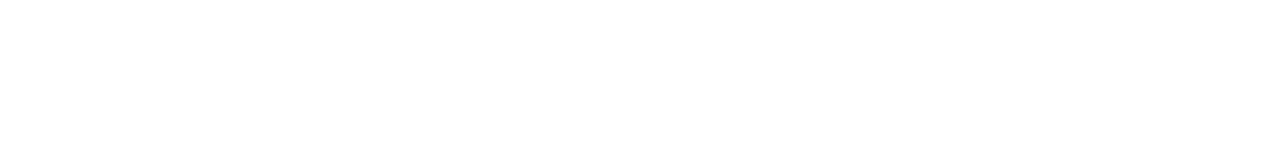
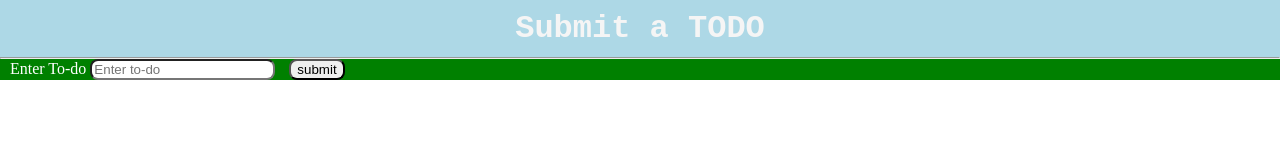
Before and after one commit to NLoo1/js-todo, a plain HTML site: page index.html in a window 1280 px wide. Drawn offline with Linux system fonts and the light colour scheme.

Commit message:
Added JS

```diff
--- a/index.html
+++ b/index.html
@@ -9,6 +9,34 @@
 </head>
 <body>
 
+<!-- For this assignment you will be combining your knowledge of DOM access and events to build a todo app!
+
+As a user, you should be able to:
+
+Add a new todo (by submitting a form)
+Mark a todo as completed (cross out the text of the todo)
+Remove a todo
+Part 2
+Now that you have a functioning todo app, save your todos in localStorage! Make sure that when the page refreshes, the todos on the page remain there.
+ -->
+
+ <header>
+    <h1>Submit a TODO</h1>
+ </header>
+ <hr>
+ <div id="submit">
+    <form action="">
+        <label>Enter To-do
+            <input type="text" name="todo" id="" placeholder="Enter to-do" required>
+        </label>
+        <input type="submit" value="submit" id="btnSubmit">
+    </form>
+ </div>
+ <div id="content">
+
+ </div>
+
+
 
     <script src="script.js"></script>
 </body>
--- a/script.js
+++ b/script.js
@@ -0,0 +1,18 @@
+const input = document.querySelector("input[type='text']");
+const btnSubmit = document.querySelector("#btnSubmit");
+const submitForm = document.querySelector("form");
+const divContent = document.querySelector("#content");
+
+
+// console.log(input, btnSubmit);
+
+// btnSubmit.addEventListener('submit')
+
+submitForm.addEventListener('submit', function(e){
+    e.preventDefault();
+    console.log(e.target);
+})
+
+function addToDo(){
+    const newToDo = document.createElement(input.innerText);
+}
--- a/style.css
+++ b/style.css
@@ -0,0 +1,41 @@
+*{
+    margin: 0 auto;
+}
+
+header{
+    background-color:lightblue;
+    text-align: center;
+}
+
+header h1{
+    color: whitesmoke;
+    padding: 10px;
+    font-size: 2rem;
+    font-family: 'Courier New', Courier, monospace;
+}
+
+#submit{
+    background-color: green;
+}
+
+#submit label{
+    padding: 10px;
+    color: white;
+
+}
+
+#submit input[type="text"], input[type="submit"]{
+    border-radius: 8px;
+}
+
+#submit input[type="text"]:hover{
+    background-color: yellow;
+}
+
+#submit input[type="submit"]:hover{
+    background-color: blue;
+}
+
+#content{
+    background-color: red;
+}
```
